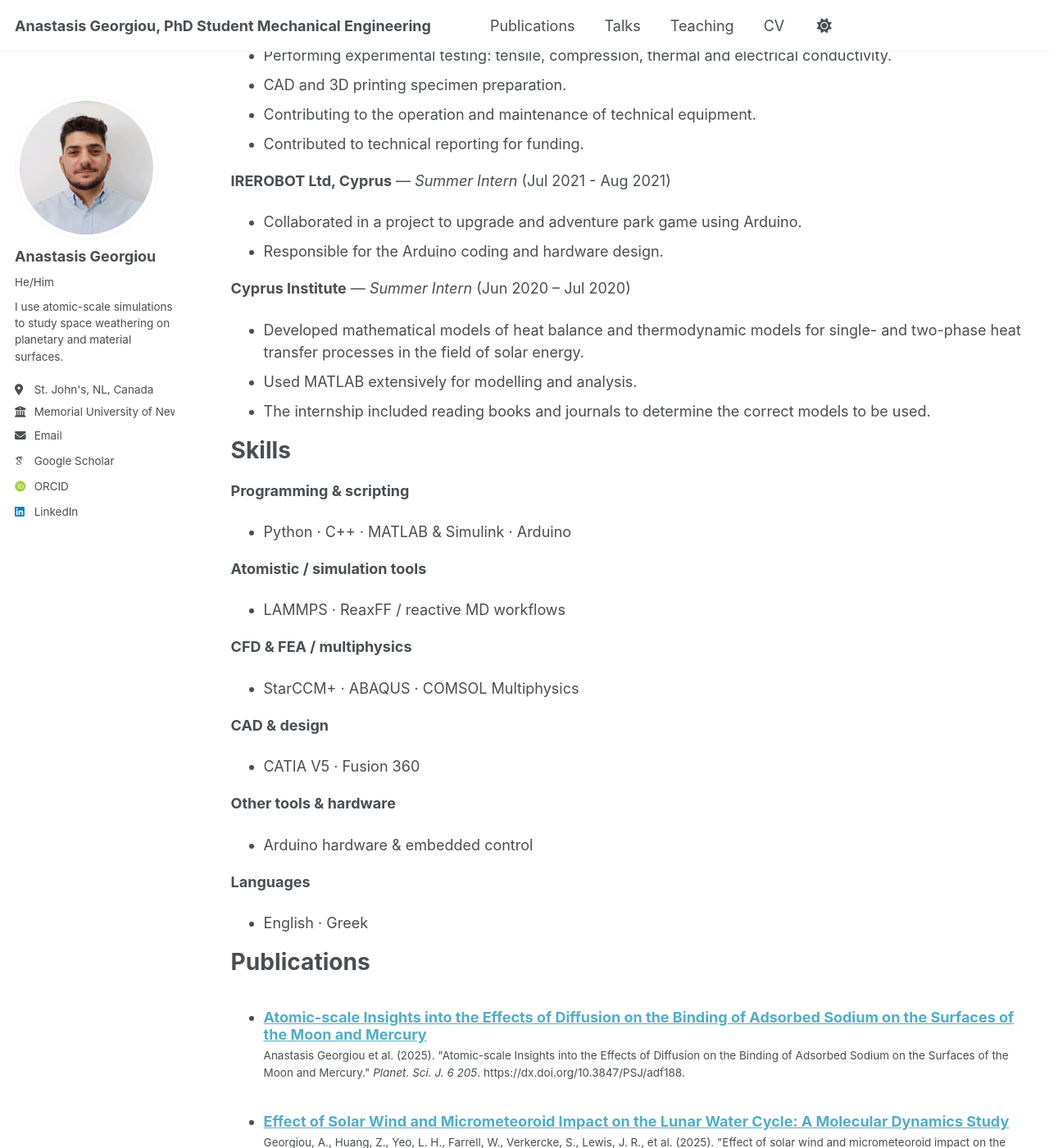
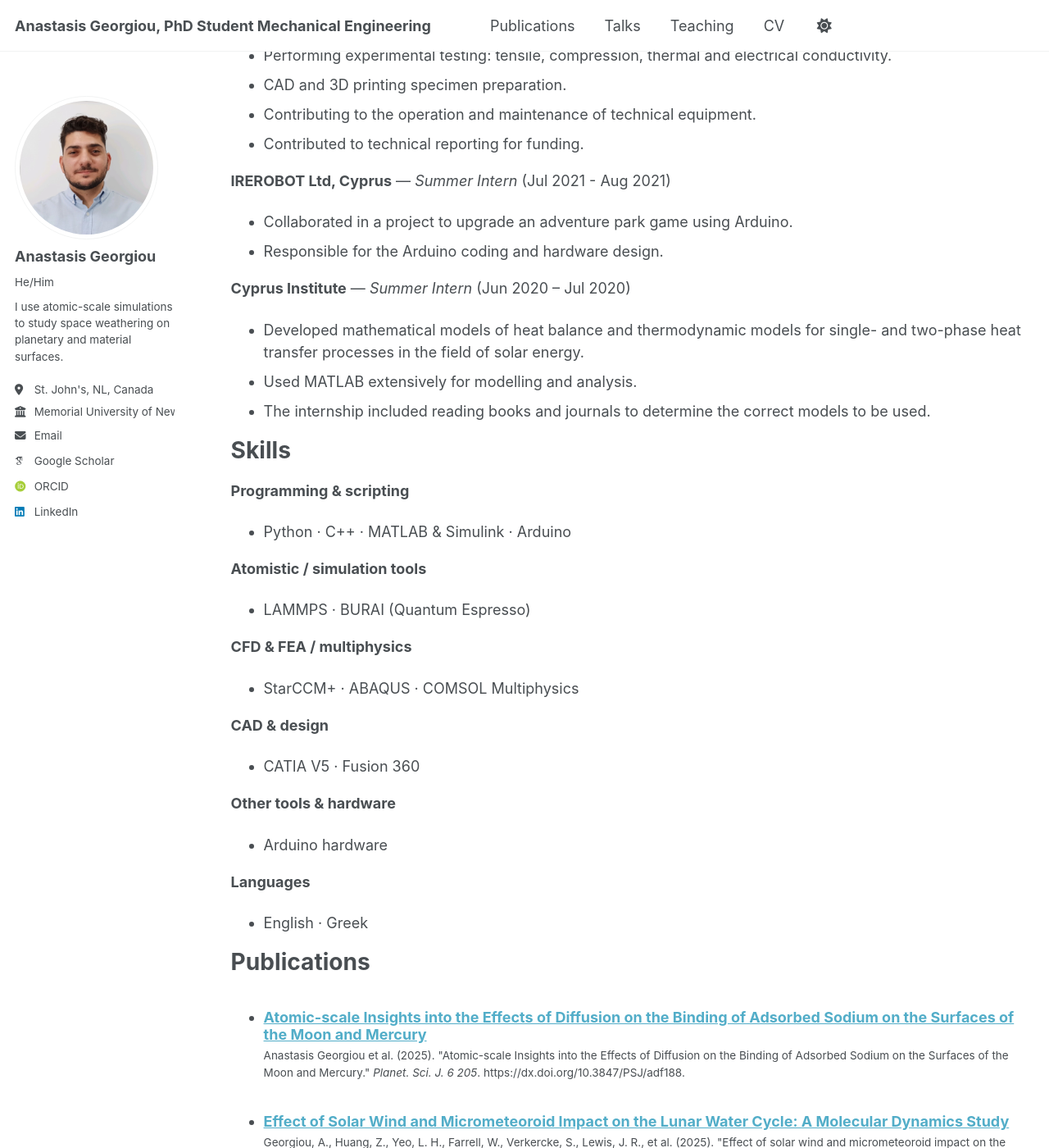
Before and after one commit to a-georgiou19/apgeorgiou.github.io, a Jekyll site: the page built from _pages/cv.md, in a window 1280 px wide and 1400 px high, scrolled down 1429 px. Shown: the whole window at 82% size. Built offline with Jekyll 4.4.1, drawn with Linux system fonts in a browser that asks for light colours; some web fonts are replaced; a script that is not in the unit is left out.

Commit message:
Update cv.md

```diff
--- a/_pages/cv.md
+++ b/_pages/cv.md
@@ -57,7 +57,7 @@ redirect_from:
 
 **IREROBOT Ltd, Cyprus** — *Summer Intern* (Jul 2021 - Aug 2021)
 
-* Collaborated in a project to upgrade and adventure park game using Arduino.
+* Collaborated in a project to upgrade an adventure park game using Arduino.
 * Responsible for the Arduino coding and hardware design.
 
 **Cyprus Institute** — *Summer Intern* (Jun 2020 – Jul 2020)
@@ -72,7 +72,7 @@ redirect_from:
 * Python · C++ · MATLAB & Simulink · Arduino
 
 **Atomistic / simulation tools**
-* LAMMPS · ReaxFF / reactive MD workflows
+* LAMMPS · BURAI (Quantum Espresso)
 
 **CFD & FEA / multiphysics**
 * StarCCM+ · ABAQUS · COMSOL Multiphysics
@@ -81,7 +81,7 @@ redirect_from:
 * CATIA V5 · Fusion 360
 
 **Other tools & hardware**
-* Arduino hardware & embedded control
+* Arduino hardware
 
 **Languages**
 * English · Greek
```
